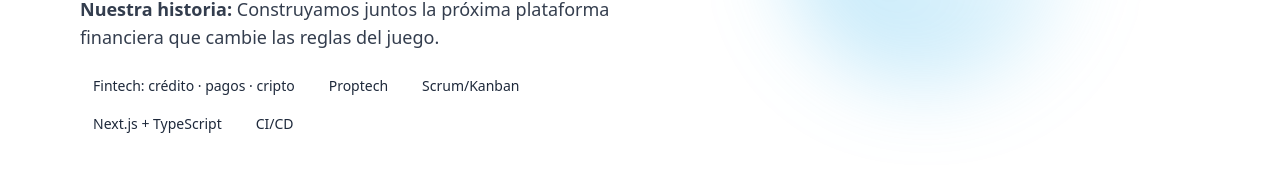
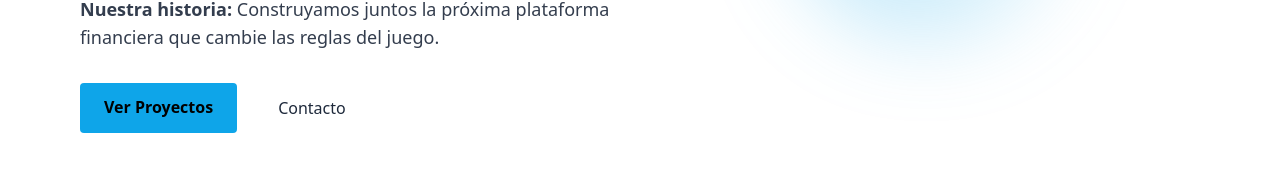
Before and after one commit to Hernny/Portfolio, a Next.js app: page / in a window 1280 px wide. Shown: the part 501-670 px from the top of the page. Built offline with nearby package versions, Linux system fonts and the light colour scheme; no server answers.

Commit message:
ui(hero): remove skill badges under headline per request

```diff
--- a/components/home/Hero.tsx
+++ b/components/home/Hero.tsx
@@ -29,13 +29,7 @@ export function Hero() {
             Construyamos juntos la próxima plataforma financiera que cambie las reglas del juego.
           </p>
         </div>
-        <div className="mt-5 flex flex-wrap gap-2 text-sm">
-          <span className="px-3 py-1 rounded-full border border-white/15 bg-white/5">Fintech: crédito · pagos · cripto</span>
-          <span className="px-3 py-1 rounded-full border border-white/15 bg-white/5">Proptech</span>
-          <span className="px-3 py-1 rounded-full border border-white/15 bg-white/5">Scrum/Kanban</span>
-          <span className="px-3 py-1 rounded-full border border-white/15 bg-white/5">Next.js + TypeScript</span>
-          <span className="px-3 py-1 rounded-full border border-white/15 bg-white/5">CI/CD</span>
-        </div>
+        {/* Badges removed per request */}
         <div className="mt-8 flex gap-4">
           <a href="#projects" className="px-6 py-3 rounded bg-primary text-black font-semibold hover:bg-sky-500">Ver Proyectos</a>
           <a href="#contact" className="px-6 py-3 rounded border border-white/20 hover:border-white/40">Contacto</a>
```
Also changed, not shown: 1 other file (tests, documents, lock files or other folders).
